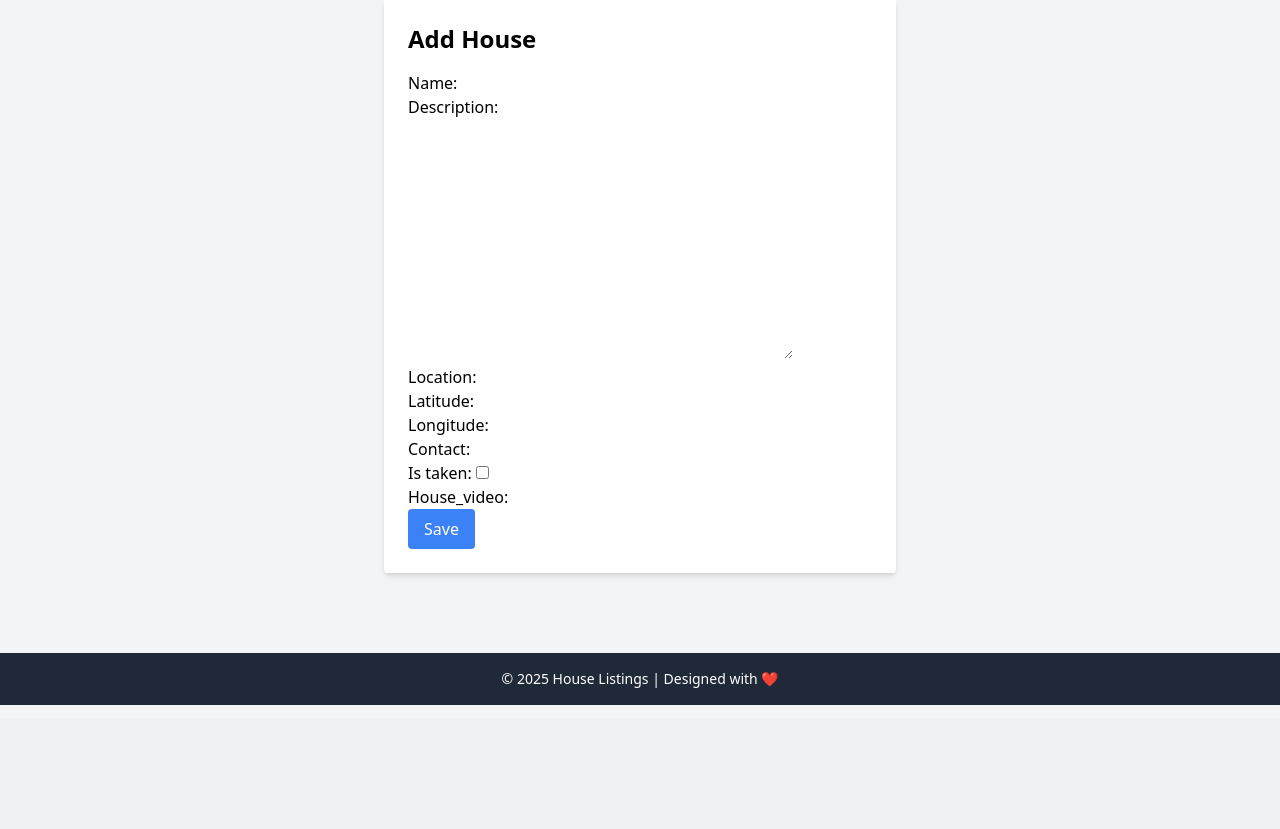
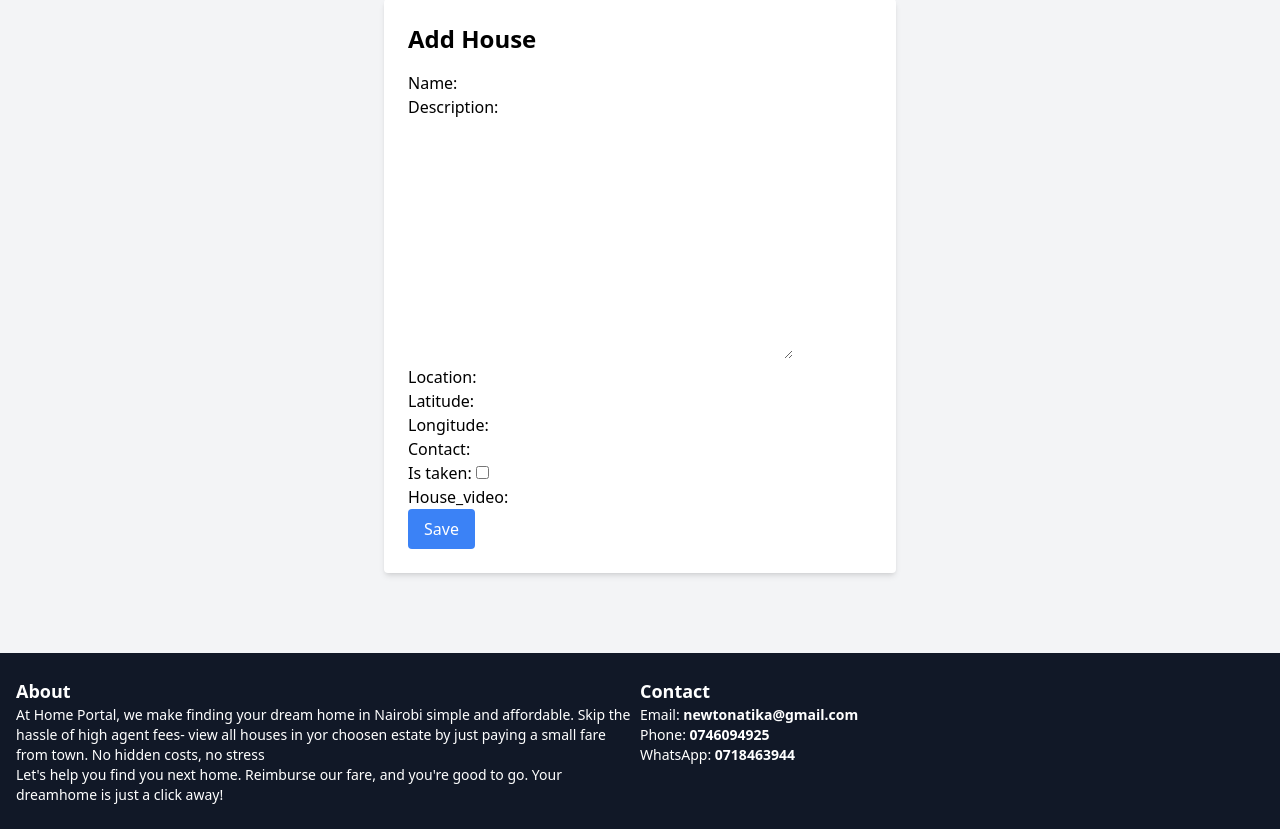
Before and after one commit to Newton-Shivachi/portalhome, a Django app: page /add/ in a window 1280 px wide. Shown: the part 81-910 px from the top of the page. Before the commit the page ends 786 px from the top, so only its background shows below. Run offline with Django 5.2, Linux system fonts and the light colour scheme; a user stored in the database is signed in; some libraries are stand-ins or nearby versions.

Commit message:
Update base.html

```diff
--- a/houses/templates/base.html
+++ b/houses/templates/base.html
@@ -39,9 +39,23 @@
     </div>
 
     <!-- Footer -->
-    <footer class="bg-gray-800 text-white text-center p-4 text-sm">
-        <p>© 2025 House Listings | Designed with ❤️</p>
-    </footer>
+            <footer class="bg-gray-900 text-white py-6 px-4">
+            <div class="container mx-auto flex flex-wrap justify-between">
+                <div class="w-full sm:w-1/2 mb-4 sm:mb-0">
+                    <h1 class="text-lg font-semibold">About</h1>
+                    <p class="text-sm">At Home Portal, we make finding your dream home in Nairobi simple and affordable. Skip the hassle of high agent fees- view all houses in yor choosen estate by just paying a small fare from town. No hidden costs, no stress
+                    <br> Let's help you find you next home. Reimburse our fare, and you're good to go. Your dreamhome is just a click away!</p>
+                </div>
+                <div class="w-full sm:w-1/2">
+                    <h1 class="text-lg font-semibold">Contact</h1>
+                    <ul class="text-sm">
+                        <li>Email: <strong>newtonatika@gmail.com</strong></li>
+                        <li>Phone: <strong>0746094925 </strong></li>
+                        <li>WhatsApp: <strong>0718463944</strong></li>
+                    </ul>
+                </div>
+            </div>
+        </footer>
 
 </body>
 </html>
```
